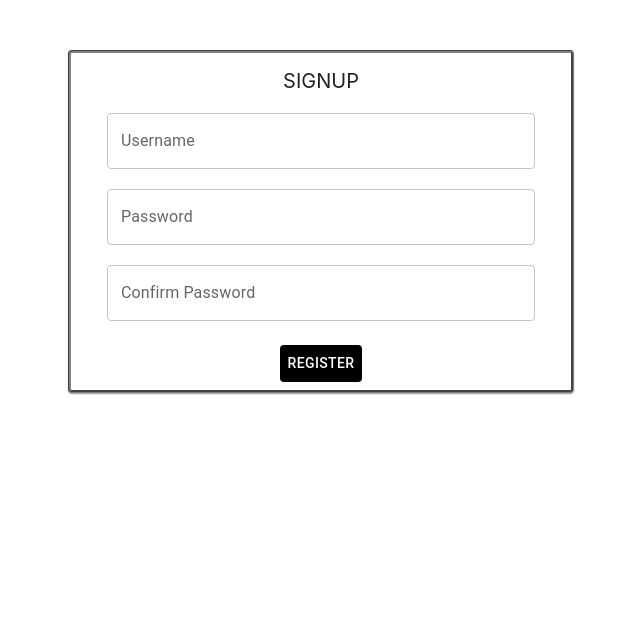
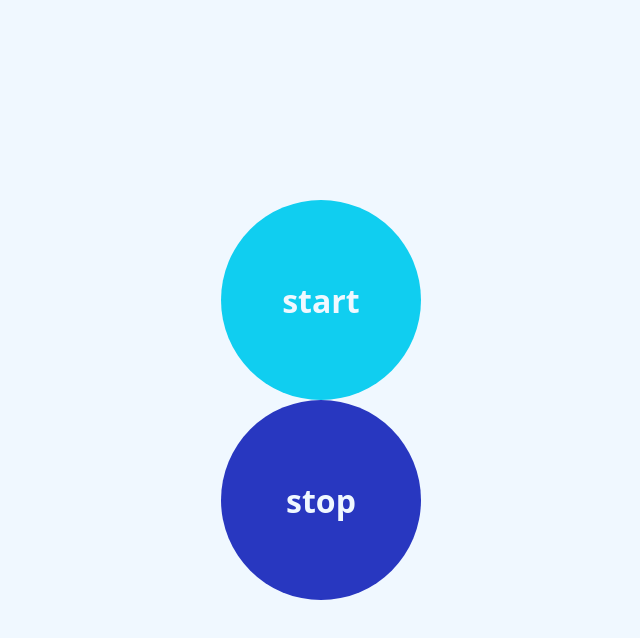
Before and after one commit to CosmicJougan/ThaBigBlueButton, a React (Create React App) app in the folder big-blue-button/: page / in a window 1280 px wide. Shown: the top 638 px of the page, without its empty margins (319-959 px from the left). Built offline with nearby package versions, Linux system fonts and the light colour scheme.

Commit message:
debuttonsvoornu

```diff
--- a/big-blue-button/src/App.css
+++ b/big-blue-button/src/App.css
@@ -14,7 +14,7 @@
 }
 
 .App-header {
-  background-color: #282c34;
+  background-color:aliceblue;
   min-height: 100vh;
   display: flex;
   flex-direction: column;
--- a/big-blue-button/src/App.js
+++ b/big-blue-button/src/App.js
@@ -1,10 +1,11 @@
 import "./App.css";
 import Registration from "./components/registration/registration";
+import Buttons from "./components/buttons/buttons";
 
 function App() {
   return (
-    <div>
-      <Registration />
+    <div className="App-header">
+      <Buttons/>
     </div>
   );
 }
--- /dev/null
+++ b/big-blue-button/src/components/buttons/buttons.css
@@ -0,0 +1,26 @@
+.startButton{
+    height: 200px;
+    width: 200px;
+    border-radius: 100%;
+    border-style: hidden;
+    background-color: rgb(16, 206, 240);
+    color: aliceblue;
+    text-align: center;
+    justify-content: center;
+    font-size: xx-large;
+    font-weight: bold;
+    font-family: system-ui, -apple-system, BlinkMacSystemFont, 'Segoe UI', Roboto, Oxygen, Ubuntu, Cantarell, 'Open Sans', 'Helvetica Neue', sans-serif
+}
+.stopButton{
+    height: 200px;
+    width: 200px;
+    border-radius: 100%;
+    border-style: hidden;
+    background-color: rgb(40, 55, 192);
+    color: aliceblue;
+    text-align: center;
+    justify-content: center;
+    font-size: xx-large;
+    font-weight: bold;
+    font-family: system-ui, -apple-system, BlinkMacSystemFont, 'Segoe UI', Roboto, Oxygen, Ubuntu, Cantarell, 'Open Sans', 'Helvetica Neue', sans-serif
+}
--- /dev/null
+++ b/big-blue-button/src/components/buttons/buttons.jsx
@@ -0,0 +1,32 @@
+import React, { useState } from 'react'
+import './buttons.css';
+import Infoscreen from '../infoscreen/infoscreen';
+
+function Buttons(){
+
+    const[active, setActive] = useState(0)
+
+    return(
+
+        <div>
+            <div>
+                        <button className='startButton' >
+                            start
+                        </button>
+            </div>
+            <div>
+                        <button className='stopButton' >
+                            stop
+                        </button>
+            </div>
+            <div>
+                <Infoscreen/>
+            </div>
+        </div>
+
+
+
+    )
+
+}
+export default Buttons;
--- /dev/null
+++ b/big-blue-button/src/components/infoscreen/infoscreen.jsx
@@ -0,0 +1,6 @@
+import React, { Component } from 'react'
+
+function Infoscreen(){
+
+}
+export default Infoscreen;
```
Also changed, not shown: big-blue-button/src/components/infoscreen/infoscreen.css (added).
